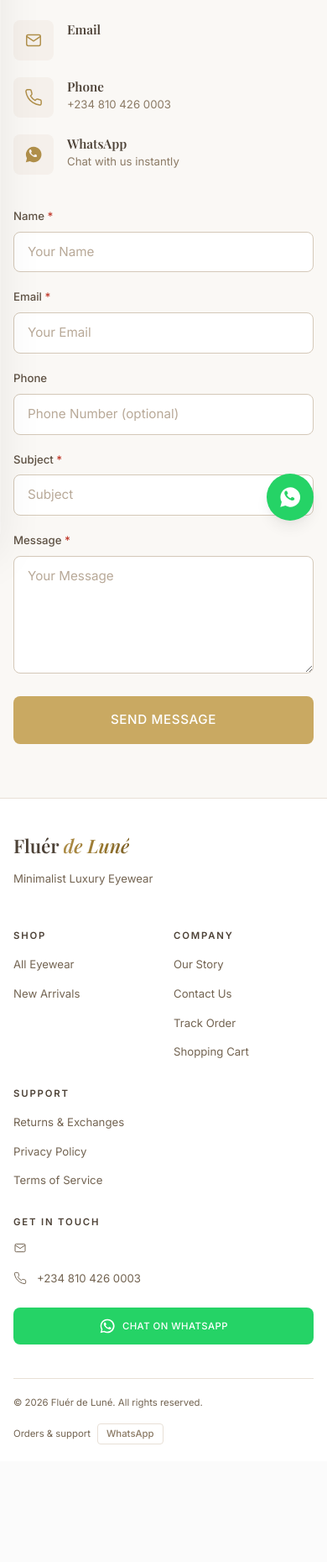
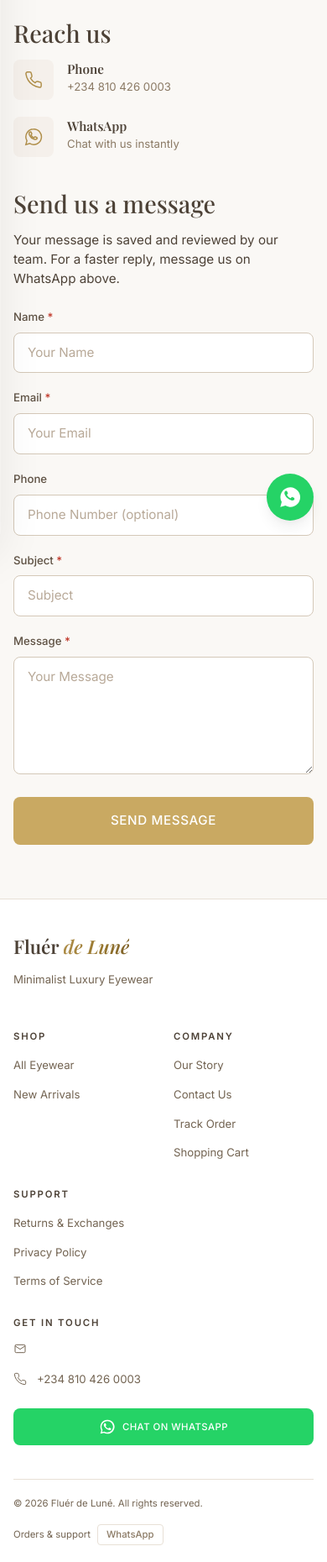
Before and after one commit to d3khan/Flu-r-de-Lun-, a Django app: page /contact/ in a window 390 px wide. Shown: the part 208-2068 px from the top of the page at 84% size. Before the commit the page ends 1928 px from the top, so only its background shows below. Run offline with Django 5.2, Linux system fonts and the light colour scheme; the visitor is signed in with stand-in values (Sample User, id 1); data comes from the database, SQL or seed files in the repository; data that the repository does not hold is empty; some libraries are stand-ins or nearby versions.

Commit message:
Redesign contact page around extensible contact methods
The contact form saves to ContactMessage (admin only) and is never emailed
(no provider configured), so the page now lists contact methods first —
email, phone, support hours, WhatsApp, studio address, and social
channels (Instagram, Facebook, Twitter/X, TikTok) — all driven from
SiteSettings and rendered generically. Adding a new channel is one
SiteSettings field plus one icon entry; no template changes needed.

```diff
--- a/apps/core/admin.py
+++ b/apps/core/admin.py
@@ -16,6 +16,11 @@ class SiteSettingsAdmin(admin.ModelAdmin):
         }),
         ('Customer Support', {
             'fields': ('business_hours', 'response_time'),
+            'description': 'Shown on the contact page and footer. Leave blank to hide.',
+        }),
+        ('Social Media', {
+            'fields': ('instagram_url', 'facebook_url', 'twitter_url', 'tiktok_url'),
+            'classes': ('collapse',),
             'description': 'Shown on the contact page and footer. Leave blank to hide.',
         }),
         ('WhatsApp', {
--- a/apps/core/views.py
+++ b/apps/core/views.py
@@ -3,11 +3,64 @@ from django.contrib import messages
 from django.views.generic import TemplateView, FormView
 from django.urls import reverse_lazy
 from django.utils.translation import gettext_lazy as _
+from django.utils.safestring import mark_safe
 from django.http import HttpResponse
+from urllib.parse import quote
 
 from .models import SiteSettings, ContactMessage
 from .forms import ContactForm
 from apps.wishlist.utils import annotate_in_wishlist
+
+
+# Icon markup for each contact channel. Kept here so the contact page
+# template stays generic: adding a channel means one new SiteSettings field
+# plus one entry here and one entry in ContactView.contact_methods().
+CONTACT_ICONS = {
+    'email': mark_safe(
+        '<rect x="3" y="5" width="18" height="14" rx="2"/>'
+        '<path d="m3 7 9 6 9-6"/>'
+    ),
+    'phone': mark_safe(
+        '<path d="M22 16.9v3a2 2 0 0 1-2.2 2 19.8 19.8 0 0 1-8.6-3.1 '
+        '19.5 19.5 0 0 1-6-6A19.8 19.8 0 0 1 2.1 4.2 2 2 0 0 1 4.1 2h3a2 2 '
+        '0 0 1 2 1.7c.1 1 .4 2 .7 2.9a2 2 0 0 1-.5 2.1L8.1 9.9a16 16 0 0 0 '
+        '6 6l1.2-1.2a2 2 0 0 1 2.1-.5c.9.3 1.9.6 2.9.7a2 2 0 0 1 1.7 2z"/>'
+    ),
+    'clock': mark_safe(
+        '<circle cx="12" cy="12" r="9"/><path d="M12 7v5l3 2"/>'
+    ),
+    'whatsapp': mark_safe(
+        '<path d="M12 2a10 10 0 0 0-8.6 15L2 22l5.2-1.4A10 10 0 1 0 12 2z'
+        'm4.6 12.1c-.2.6-1.2 1.1-1.7 1.2-.4.1-1 .1-1.6-.1-.4-.2-.9-.3-1.5-'
+        '.6-2.7-1.1-4.4-3.7-4.5-3.9-.1-.2-1.1-1.4-1.1-2.7s.7-1.9.9-2.2c.2-'
+        '.2.5-.3.7-.3h.5c.2 0 .4 0 .6.4.2.5.7 1.7.8 1.9v.5c0 .2-.1.3-.3.5'
+        'l-.4.5c-.1.2-.4.3-.1.7a6.7 6.7 0 0 0 3.4 3c.2.1.4.1.5-.1l.8-1c.2-'
+        '.2.4-.3.6-.1.2.1 1.4.7 1.7.8s.4.2.5.3c0 .1 0 .6-.2 1.2z"/>'
+    ),
+    'pin': mark_safe(
+        '<path d="M20 10c0 6-8 12-8 12s-8-6-8-12a8 8 0 1 1 16 0Z"/>'
+        '<circle cx="12" cy="10" r="3"/>'
+    ),
+    'instagram': mark_safe(
+        '<rect x="2.5" y="2.5" width="19" height="19" rx="5"/>'
+        '<circle cx="12" cy="12" r="4.25"/>'
+        '<circle cx="17.4" cy="6.6" r="1" fill="currentColor" stroke="none"/>'
+    ),
+    'facebook': mark_safe(
+        '<path d="M13.5 21v-7h2.4l.4-3h-2.8V9.1c0-.9.3-1.5 1.6-1.5h1.3V4.9'
+        'c-.3 0-1.1-.1-2-.1-2 0-3.4 1.2-3.4 3.5V11H8.5v3H11v7h2.5z"/>'
+    ),
+    'twitter': mark_safe(
+        '<path d="M17.2 3h3l-6.6 7.6L21.5 21h-6.1l-4.8-6.3L5.1 21h-3l7.1-8.1'
+        'L2.7 3h6.2l4.3 5.7L17.2 3zm-1.1 16.2h1.7L7.9 4.7H6.1l10 14.5z"/>'
+    ),
+    'tiktok': mark_safe(
+        '<path d="M16.7 3c.4 2.1 1.8 3.5 3.8 3.8v3c-1.5 0-2.8-.4-3.8-1.2v5.9'
+        'c0 3.5-2.4 5.8-5.6 5.8-3.1 0-5.6-2.4-5.6-5.5 0-3 2.4-5.5 5.5-5.5.3 0 '
+        '.6 0 .9.1v3.1c-.3-.1-.6-.2-.9-.2-1.4 0-2.5 1.1-2.5 2.5s1.1 2.5 2.6 '
+        '2.5c1.4 0 2.5-1.1 2.5-2.6V3h3.1z"/>'
+    ),
+}
 
 
 class HomeView(TemplateView):
@@ -53,7 +106,14 @@ class AboutView(TemplateView):
 
 
 class ContactView(FormView):
-    """Contact page with form."""
+    """Contact page with form.
+
+    The form is stored in the database (ContactMessage, viewable in the
+    admin); it is not emailed anywhere because no email provider is
+    configured. Customers reach us through the contact methods listed below
+    instead, which are driven by SiteSettings so a new channel (Instagram,
+    Twitter, …) only needs one field and one entry here.
+    """
     template_name = 'core/contact.html'
     form_class = ContactForm
     success_url = reverse_lazy('core:contact')
@@ -63,9 +123,92 @@ class ContactView(FormView):
         messages.success(self.request, _("Thank you for your message! We'll get back to you soon."))
         return super().form_valid(form)
 
+    def contact_methods(self, site_settings):
+        """Build the list of contact methods shown on the page."""
+        methods = []
+
+        if site_settings.email:
+            methods.append({
+                'key': 'email',
+                'title': _('Email'),
+                'href': f'mailto:{site_settings.email}',
+                'text': site_settings.email,
+                'external': False,
+                'icon_html': CONTACT_ICONS['email'],
+            })
+
+        if site_settings.phone:
+            methods.append({
+                'key': 'phone',
+                'title': _('Phone'),
+                'href': f'tel:{site_settings.phone_href}',
+                'text': site_settings.phone,
+                'external': False,
+                'icon_html': CONTACT_ICONS['phone'],
+            })
+
+        if site_settings.business_hours or site_settings.response_time:
+            lines = []
+            if site_settings.business_hours:
+                lines.append(site_settings.business_hours)
+            if site_settings.response_time:
+                lines.append(site_settings.response_time)
+            methods.append({
+                'key': 'clock',
+                'title': _('Support Hours'),
+                'href': None,
+                'lines': lines,
+                'external': False,
+                'icon_html': CONTACT_ICONS['clock'],
+            })
+
+        if site_settings.whatsapp_number:
+            methods.append({
+                'key': 'whatsapp',
+                'title': _('WhatsApp'),
+                'href': (
+                    'https://wa.me/'
+                    f'{site_settings.whatsapp_number}?text='
+                    f'{quote(str(_("Hello Fluér de Luné!")))}'
+                ),
+                'text': _('Chat with us instantly'),
+                'external': True,
+                'icon_html': CONTACT_ICONS['whatsapp'],
+            })
+
+        if site_settings.address:
+            methods.append({
+                'key': 'pin',
+                'title': _('Studio'),
+                'href': None,
+                'lines': site_settings.address.splitlines(),
+                'external': False,
+                'icon_html': CONTACT_ICONS['pin'],
+            })
+
+        for key, url, title in (
+            ('instagram', site_settings.instagram_url, _('Instagram')),
+            ('facebook', site_settings.facebook_url, _('Facebook')),
+            ('twitter', site_settings.twitter_url, _('Twitter / X')),
+            ('tiktok', site_settings.tiktok_url, _('TikTok')),
+        ):
+            if url:
+                methods.append({
+                    'key': key,
+                    'title': title,
+                    'href': url,
+                    'text': title,
+                    'external': True,
+                    'icon_html': CONTACT_ICONS[key],
+                })
+
+        return methods
+
     def get_context_data(self, **kwargs):
         context = super().get_context_data(**kwargs)
-        context['site_settings'] = SiteSettings.get_settings()
+        site_settings = SiteSettings.get_settings()
+        context['site_settings'] = site_settings
+        context['contact_methods'] = self.contact_methods(site_settings)
         return context
 
 
--- a/templates/core/contact.html
+++ b/templates/core/contact.html
@@ -14,77 +14,49 @@
         <div class="contact-layout">
             <!-- Contact methods -->
             <section aria-label="{% trans 'Contact information' %}">
+                <h2 class="contact-methods__heading" style="margin-bottom: var(--space-4);">{% trans "Reach us" %}</h2>
                 <div class="contact-methods">
+                    {% for method in contact_methods %}
                     <div class="contact-method">
-                        <span class="contact-method__icon">
-                            <svg viewBox="0 0 24 24" fill="none" stroke="currentColor" stroke-width="1.6" aria-hidden="true"><rect x="3" y="5" width="18" height="14" rx="2"/><path d="m3 7 9 6 9-6"/></svg>
+                        <span class="contact-method__icon" aria-hidden="true">
+                            <svg viewBox="0 0 24 24" fill="none" stroke="currentColor" stroke-width="1.6" aria-hidden="true">
+                                {{ method.icon_html|safe }}
+                            </svg>
                         </span>
                         <div>
-                            <p class="contact-method__title">{% trans "Email" %}</p>
-                            <p class="contact-method__detail"><a href="mailto:{{ site_settings.email }}">{{ site_settings.email }}</a></p>
+                            {% if method.title %}
+                                <p class="contact-method__title">{{ method.title }}</p>
+                            {% endif %}
+                            {% if method.href %}
+                                <p class="contact-method__detail">
+                                    <a href="{{ method.href }}"
+                                       {% if method.external %}target="_blank" rel="noopener noreferrer"{% endif %}>
+                                        {{ method.text }}
+                                    </a>
+                                </p>
+                            {% elif method.lines %}
+                                <p class="contact-method__detail">
+                                    {% for line in method.lines %}
+                                        {{ line }}{% if not forloop.last %}<br>{% endif %}
+                                    {% endfor %}
+                                </p>
+                            {% elif method.text %}
+                                <p class="contact-method__detail">{{ method.text }}</p>
+                            {% endif %}
                         </div>
                     </div>
-
-                    {% if site_settings.phone %}
-                        <div class="contact-method">
-                            <span class="contact-method__icon">
-                                <svg viewBox="0 0 24 24" fill="none" stroke="currentColor" stroke-width="1.6" aria-hidden="true"><path d="M22 16.9v3a2 2 0 0 1-2.2 2 19.8 19.8 0 0 1-8.6-3.1 19.5 19.5 0 0 1-6-6A19.8 19.8 0 0 1 2.1 4.2 2 2 0 0 1 4.1 2h3a2 2 0 0 1 2 1.7c.1 1 .4 2 .7 2.9a2 2 0 0 1-.5 2.1L8.1 9.9a16 16 0 0 0 6 6l1.2-1.2a2 2 0 0 1 2.1-.5c.9.3 1.9.6 2.9.7a2 2 0 0 1 1.7 2z"/></svg>
-                            </span>
-                            <div>
-                                <p class="contact-method__title">{% trans "Phone" %}</p>
-                                <p class="contact-method__detail"><a href="tel:{{ site_settings.phone_href }}">{{ site_settings.phone }}</a></p>
-                            </div>
-                        </div>
-                    {% endif %}
-
-                    {% if site_settings.business_hours or site_settings.response_time %}
-                        <div class="contact-method">
-                            <span class="contact-method__icon">
-                                <svg viewBox="0 0 24 24" fill="none" stroke="currentColor" stroke-width="1.6" aria-hidden="true"><circle cx="12" cy="12" r="9"/><path d="M12 7v5l3 2"/></svg>
-                            </span>
-                            <div>
-                                <p class="contact-method__title">{% trans "Support Hours" %}</p>
-                                <p class="contact-method__detail">
-                                    {% if site_settings.business_hours %}{{ site_settings.business_hours }}{% endif %}
-                                    {% if site_settings.business_hours and site_settings.response_time %}<br>{% endif %}
-                                    {% if site_settings.response_time %}{{ site_settings.response_time }}{% endif %}
-                                </p>
-                            </div>
-                        </div>
-                    {% endif %}
-
-                    {% if site_settings.whatsapp_number %}
-                        <div class="contact-method">
-                            <span class="contact-method__icon">
-                                <svg viewBox="0 0 24 24" fill="currentColor" aria-hidden="true"><path d="M12 2a10 10 0 0 0-8.6 15L2 22l5.2-1.4A10 10 0 1 0 12 2zm4.6 12.1c-.2.6-1.2 1.1-1.7 1.2-.4.1-1 .1-1.6-.1-.4-.2-.9-.3-1.5-.6-2.7-1.1-4.4-3.7-4.5-3.9-.1-.2-1.1-1.4-1.1-2.7s.7-1.9.9-2.2c.2-.2.5-.3.7-.3h.5c.2 0 .4 0 .6.4.2.5.7 1.7.8 1.9v.5c0 .2-.1.3-.3.5l-.4.5c-.1.2-.4.3-.1.7a6.7 6.7 0 0 0 3.4 3c.2.1.4.1.5-.1l.8-1c.2-.2.4-.3.6-.1.2.1 1.4.7 1.7.8s.4.2.5.3c0 .1 0 .6-.2 1.2z"/></svg>
-                            </span>
-                            <div>
-                                <p class="contact-method__title">WhatsApp</p>
-                                <p class="contact-method__detail">
-                                    <a href="https://wa.me/{{ site_settings.whatsapp_number }}?text={% trans 'Hello Fluér de Luné!' %}" target="_blank" rel="noopener noreferrer">
-                                        {% trans "Chat with us instantly" %}
-                                    </a>
-                                </p>
-                            </div>
-                        </div>
-                    {% endif %}
-
-                    {% if site_settings.address %}
-                        <div class="contact-method">
-                            <span class="contact-method__icon">
-                                <svg viewBox="0 0 24 24" fill="none" stroke="currentColor" stroke-width="1.6" aria-hidden="true"><path d="M20 10c0 6-8 12-8 12s-8-6-8-12a8 8 0 1 1 16 0Z"/><circle cx="12" cy="10" r="3"/></svg>
-                            </span>
-                            <div>
-                                <p class="contact-method__title">{% trans "Studio" %}</p>
-                                <p class="contact-method__detail">{{ site_settings.address|linebreaksbr }}</p>
-                            </div>
-                        </div>
-                    {% endif %}
+                    {% empty %}
+                    <p>{% trans "No contact methods are configured yet." %}</p>
+                    {% endfor %}
                 </div>
             </section>
 
             <!-- Contact form -->
             <section aria-label="{% trans 'Send us a message' %}">
+                <h2 class="contact-methods__heading" style="margin-bottom: var(--space-4);">{% trans "Send us a message" %}</h2>
+                <p class="contact-methods__note" style="margin-bottom: var(--space-6);">
+                    {% trans "Your message is saved and reviewed by our team. For a faster reply, message us on WhatsApp above." %}
+                </p>
                 <form method="post" action="{% url 'core:contact' %}" novalidate>
                     {% csrf_token %}
                     {% for hidden in form.hidden_fields %}{{ hidden }}{% endfor %}
```
